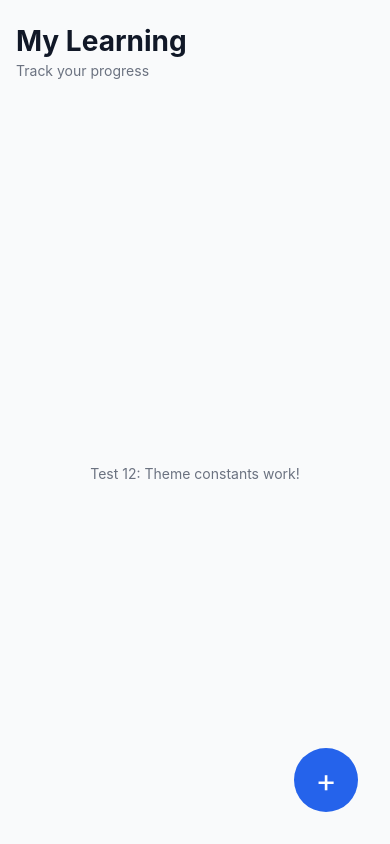
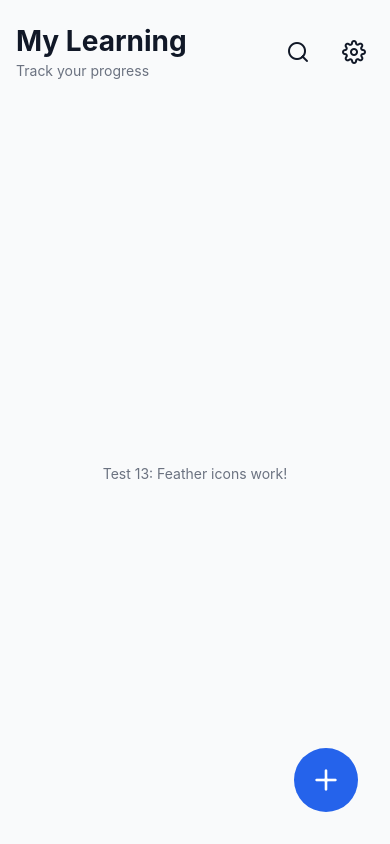
Before and after one commit to enigmacoder-bot/Course-Tracker, a React Native app: screen /Home in a window 390 px wide. Built offline with nearby package versions, Linux system fonts and the light colour scheme.

Commit message:
home screen fixes

```diff
--- a/src/screens/HomeScreen.js
+++ b/src/screens/HomeScreen.js
@@ -1,6 +1,7 @@
-// Test 12: HomeScreen with useTheme() AND theme constants
+// Test 13: HomeScreen with Feather icons
 import React from 'react';
 import { View, Text, StyleSheet, SafeAreaView, StatusBar, TouchableOpacity } from 'react-native';
+import { Feather } from '@expo/vector-icons';
 import { useTheme } from '../context/ThemeContext';
 import { SPACING, FONTS, RADIUS } from '../constants/theme';
 
@@ -11,14 +12,24 @@ const HomeScreen = ({ navigation }) => {
         <SafeAreaView style={[styles.container, { backgroundColor: colors.background }]}>
             <StatusBar barStyle={isDarkMode ? 'light-content' : 'dark-content'} />
             <View style={styles.header}>
-                <Text style={[styles.headerTitle, { color: colors.textPrimary }]}>My Learning</Text>
-                <Text style={[styles.headerSubtitle, { color: colors.textSecondary }]}>Track your progress</Text>
+                <View>
+                    <Text style={[styles.headerTitle, { color: colors.textPrimary }]}>My Learning</Text>
+                    <Text style={[styles.headerSubtitle, { color: colors.textSecondary }]}>Track your progress</Text>
+                </View>
+                <View style={styles.headerActions}>
+                    <TouchableOpacity style={styles.iconButton}>
+                        <Feather name="search" color={colors.textPrimary} size={24} />
+                    </TouchableOpacity>
+                    <TouchableOpacity style={styles.iconButton}>
+                        <Feather name="settings" color={colors.textPrimary} size={24} />
+                    </TouchableOpacity>
+                </View>
             </View>
             <View style={styles.emptyState}>
-                <Text style={{ color: colors.textSecondary }}>Test 12: Theme constants work!</Text>
+                <Text style={{ color: colors.textSecondary }}>Test 13: Feather icons work!</Text>
             </View>
             <TouchableOpacity style={[styles.fab, { backgroundColor: colors.primary }]}>
-                <Text style={{ color: '#FFF', fontSize: 32 }}>+</Text>
+                <Feather name="plus" color="#FFF" size={32} />
             </TouchableOpacity>
         </SafeAreaView>
     );
@@ -29,6 +40,9 @@ const styles = StyleSheet.create({
         flex: 1,
     },
     header: {
+        flexDirection: 'row',
+        justifyContent: 'space-between',
+        alignItems: 'center',
         paddingHorizontal: SPACING.m,
         paddingVertical: SPACING.l,
     },
@@ -39,6 +53,13 @@ const styles = StyleSheet.create({
     headerSubtitle: {
         fontSize: FONTS.sizes.bodySmall,
         marginTop: SPACING.xxs,
+    },
+    headerActions: {
+        flexDirection: 'row',
+        gap: SPACING.m,
+    },
+    iconButton: {
+        padding: SPACING.xs,
     },
     emptyState: {
         flex: 1,
```
